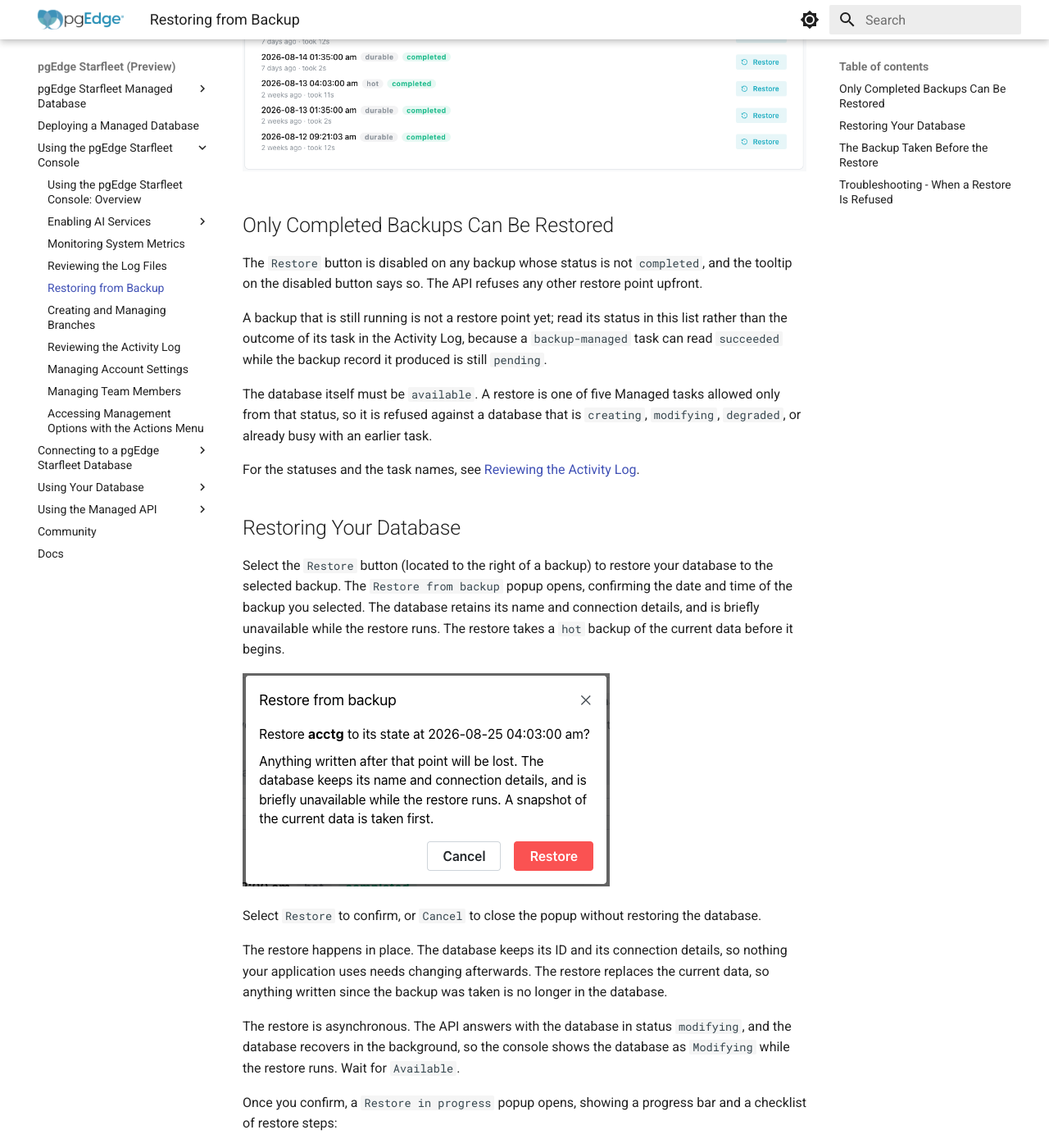
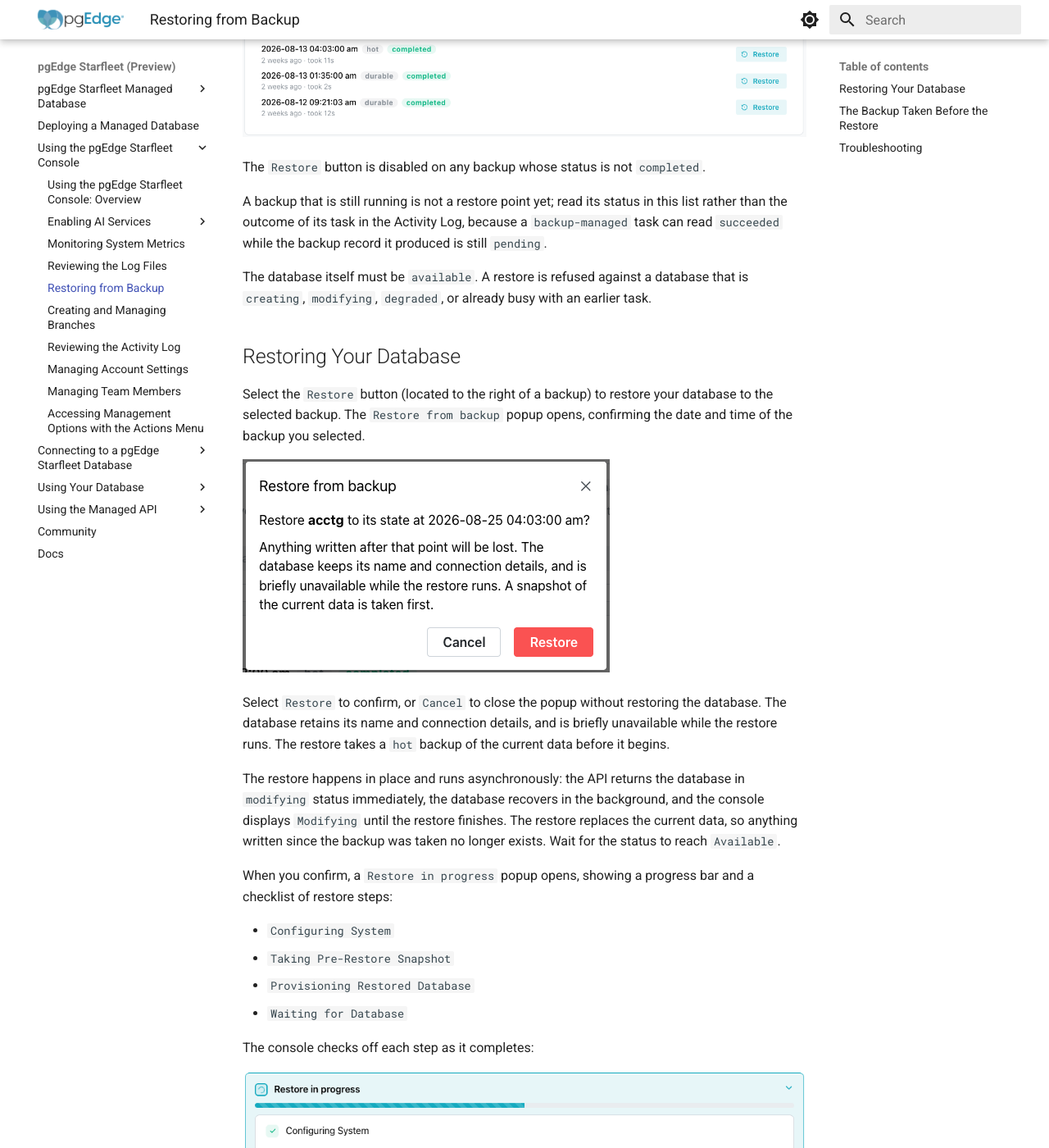
Before and after one commit to pgEdge/pgedge-starfleet-docs, an MkDocs documentation site: the page built from docs/managed/using_console/managed_backups.md, in a window 1280 px wide and 1400 px high, scrolled down 1063 px. Shown: the whole window at 82% size. Built offline with MkDocs 1.6.1 and Material for MkDocs 9.7.7, drawn with Linux system fonts in a browser that asks for light colours; some of the changed text lies outside the part shown.

Commit message:
Review pass: backups page
Fix vague verbs (shows/shown -> displays), fix "Once" -> "When",
standardize bullets to "-", rename Troubleshooting heading and bold
its message text, drop a heading that duplicated the page title,
trim redundant/unsupported sentences, reorder the restore-popup
content to flow with its screenshot, and tighten the restore
in-place/asynchronous explanation into one paragraph.

```diff
--- a/docs/managed/using_console/managed_backups.md
+++ b/docs/managed/using_console/managed_backups.md
@@ -10,73 +10,61 @@ taken daily as well, but only on a database whose plan includes durable
 backups.
 
 Backups are taken on a schedule. The console has no button for taking
-one, and you cannot delete a backup or change how long one is kept.
+one, and you cannot delete a backup or change how long one is kept. Each
+backup entry displays:
 
-Each backup entry displays:
-
-* the backup ID.
-* a tag indicating whether the backup is a `hot` or `durable` backup.
-* the backup status (for example, `completed`).
-* how long ago the backup was taken, and how long it took to run.
+- the backup ID.
+- a tag indicating whether the backup is a `hot` or `durable` backup.
+- the backup status (for example, `completed`).
+- how long ago the backup was taken, and how long it took to run.
 
 ![The Backups page](../images/managed_backups_page.png)
 
-## Only Completed Backups Can Be Restored
-
 The `Restore` button is disabled on any backup whose status is not
-`completed`, and the tooltip on the disabled button says so. The API
-refuses any other restore point upfront.
+`completed`.
 
 A backup that is still running is not a restore point yet; read its
 status in this list rather than the outcome of its task in the Activity
 Log, because a `backup-managed` task can read `succeeded` while the
 backup record it produced is still `pending`.
 
-The database itself must be `available`. A restore is one of five
-Managed tasks allowed only from that status, so it is refused against
+The database itself must be `available`. A restore is refused against
 a database that is `creating`, `modifying`, `degraded`, or already
 busy with an earlier task.
-
-For the statuses and the task names, see
-[Reviewing the Activity Log](managed_activity_log.md).
 
 ## Restoring Your Database
 
 Select the `Restore` button (located to the right of a backup) to restore
 your database to the selected backup. The `Restore from backup` popup
-opens, confirming the date and time of the backup you selected. The
-database retains its name and connection details, and is briefly
-unavailable while the restore runs. The restore takes a `hot` backup of
-the current data before it begins.
+opens, confirming the date and time of the backup you selected.
 
 ![The Restore from backup popup](../images/managed_backups_restore.png)
 
 Select `Restore` to confirm, or `Cancel` to close the popup without
-restoring the database.
+restoring the database. The database retains its name and connection
+details, and is briefly unavailable while the restore runs. The restore
+takes a `hot` backup of the current data before it begins.
 
-The restore happens in place. The database keeps its ID and its
-connection details, so nothing your application uses needs changing
-afterwards. The restore replaces the current data, so anything written
-since the backup was taken is no longer in the database.
+The restore happens in place and runs asynchronously: the API returns
+the database in `modifying` status immediately, the database recovers
+in the background, and the console displays `Modifying` until the
+restore finishes. The restore replaces the current data, so anything
+written since the backup was taken no longer exists. Wait for the
+status to reach `Available`.
 
-The restore is asynchronous. The API answers with the database in
-status `modifying`, and the database recovers in the background, so the
-console shows the database as `Modifying` while the restore runs. Wait
-for `Available`.
-
-Once you confirm, a `Restore in progress` popup opens, showing a
+When you confirm, a `Restore in progress` popup opens, showing a
 progress bar and a checklist of restore steps:
 
-* `Configuring System`
-* `Taking Pre-Restore Snapshot`
-* `Provisioning Restored Database`
-* `Waiting for Database`
+- `Configuring System`
+- `Taking Pre-Restore Snapshot`
+- `Provisioning Restored Database`
+- `Waiting for Database`
 
 The console checks off each step as it completes:
 
 ![The Restore in progress popup](../images/managed_backup_restoring.png)
 
-The checklist shows the steps reported for the restore task, so a
+The checklist displays the steps reported for the restore task, so a
 restore can list more of them, including `Repointing Backups`,
 `Cutting Over Connection`, and `Retiring Old Incarnation`.
 
@@ -90,24 +78,24 @@ is mandatory: if the backup cannot be taken, either because it fails outright
 or because another backup is already running, the restore fails rather than
 proceeding.
 
-That failure never shows up as an error on the original restore request,
+That failure never appears as an error on the original restore request,
 because by the time the pre-restore backup runs, the API has already accepted
 the request and the database is already `modifying`. Instead, the failure
 surfaces on the restore's task in the Activity Log.
 
 The pre-restore backup itself is easy to miss, because:
 
-* it does not appear in the `Backups` pane until up to a minute after
+- it does not appear in the `Backups` pane until up to a minute after
   the restore starts.
-* nothing labels it as the pre-restore backup; the `hot` backup
+- nothing labels it as the pre-restore backup; the `hot` backup
   created when the restore started is the one to look for.
-* it is not an archive, only a way back from a mistake caught shortly
+- it is not an archive, only a way back from a mistake caught shortly
   afterward, not a restore point to rely on later.
 
-## Troubleshooting - When a Restore Is Refused
+## Troubleshooting
 
-`Could not start the restore.` is a notification meaning the API refused the
-restore request. This text is the fallback message; the console shows the
-API's own message if it sends one. A restore requires the database to be
+**`Could not start the restore.`** is a notification meaning the API refused
+the restore request. This text is the fallback message; the console displays
+the API's own message if it sends one. A restore requires the database to be
 `available`. Wait for the database to return to an `available` status, then
 try again.
```
